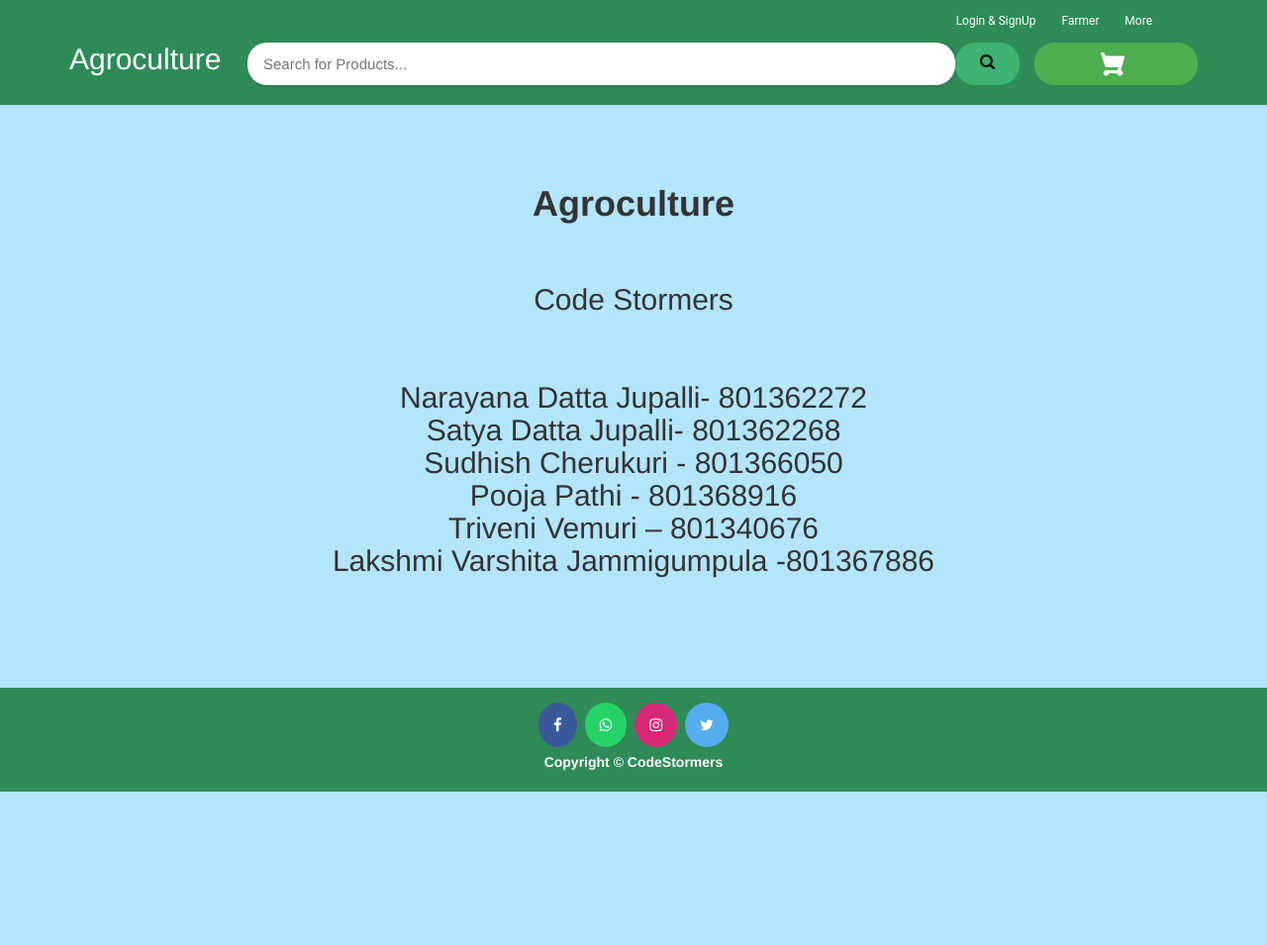
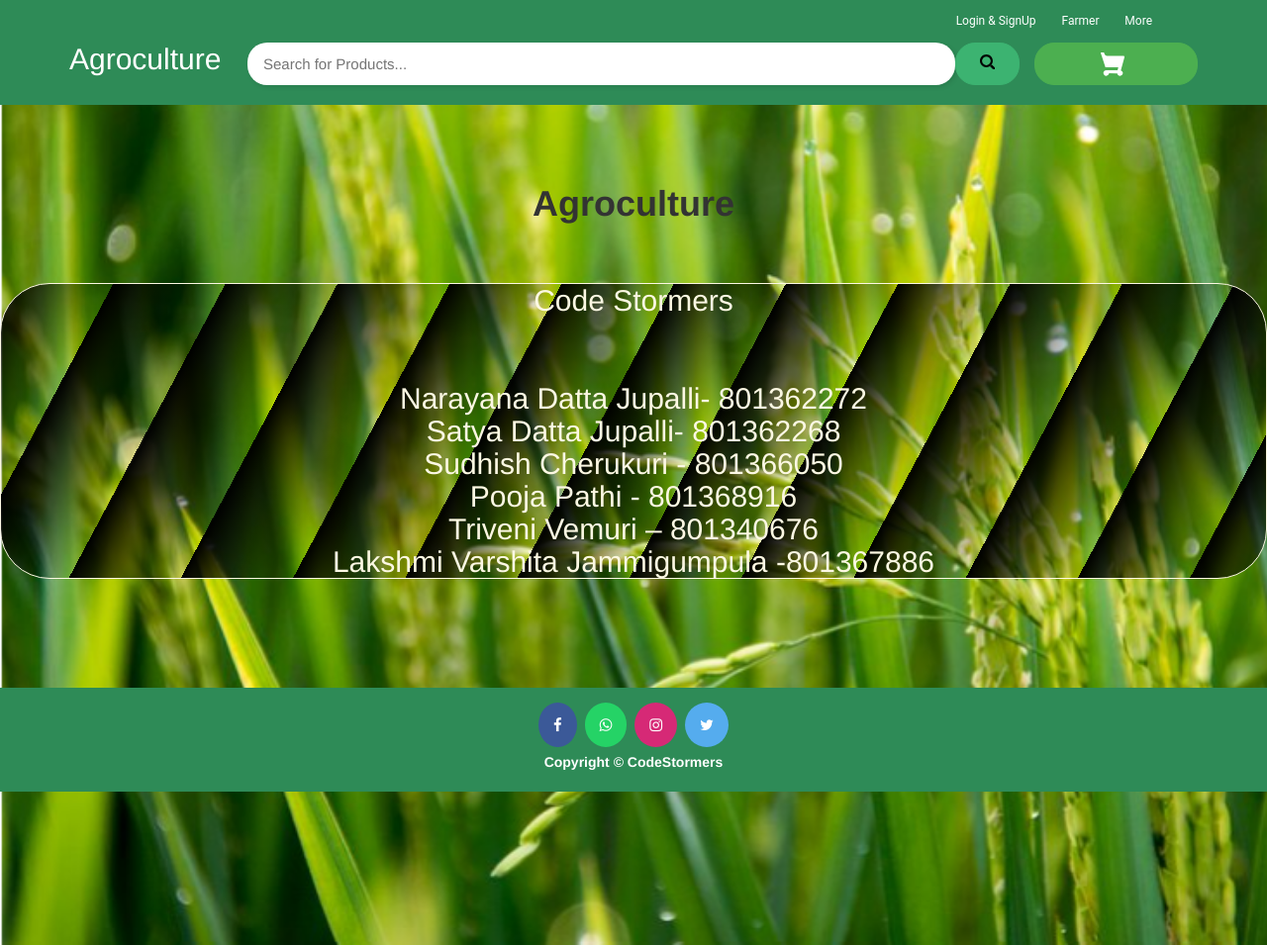
Before and after one commit to ppathi3/agroculture, a Django app: page /aboutus in a window 1280 px wide. Shown: the whole page at 99% size. Before the commit the page ends 800 px from the top, so only its background shows below. Run offline with Django 3.2, Linux system fonts and the light colour scheme; some libraries are stand-ins or nearby versions.

Commit message:
Changed background in all the pages

```diff
--- a/templates/ecom/aboutus.html
+++ b/templates/ecom/aboutus.html
@@ -13,7 +13,9 @@
       position: fixed;
     }
     body {
-    background-color: #ebe0e0; /* Light gray background */
+      background-image: url("static/images/background_img.png");
+      background-repeat: no-repeat;
+      background-size: cover;
 }
 
 #navbar {
@@ -170,6 +172,16 @@
 .menu {
     cursor: pointer;
 }
+
+#team {
+    font-size: 30px;
+    display: block;
+    color: #fcf8e3;
+    border: 1px solid;
+    width: 100%;
+    border-radius: 50px;
+    background: repeating-linear-gradient(118deg, black, transparent 100px);
+}
   </style>
 </head>
 
@@ -180,7 +192,7 @@
     {% include "ecom/navbar.html" %}
   {%endif%}
   <br><br><br>
-<h1 style="text-align:center;"><b>Agroculture <br><br><h2>Code Stormers<br><br>
+<h1 style="text-align:center;"><b>Agroculture <br><br><h2 id="team">Code Stormers<br><br>
   <br>Narayana Datta Jupalli- 801362272
   <br>Satya Datta Jupalli- 801362268
   <br>Sudhish Cherukuri - 801366050
```
Also changed, not shown: templates/ecom/cart.html (+7 -1 lines), templates/ecom/contactus.html (+13 -3 lines), templates/ecom/customerlogin.html (+6 -1 lines), templates/ecom/send_feedback.html (+11 -1 lines).
